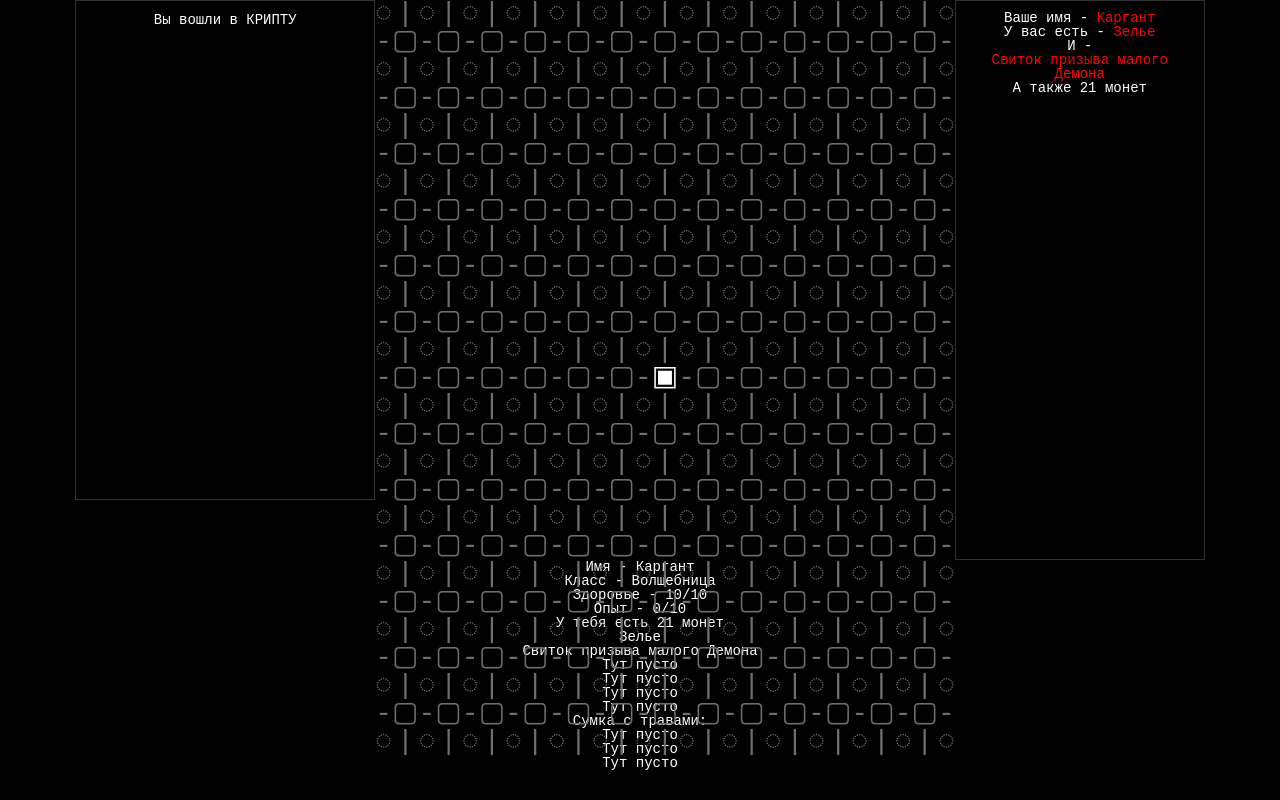
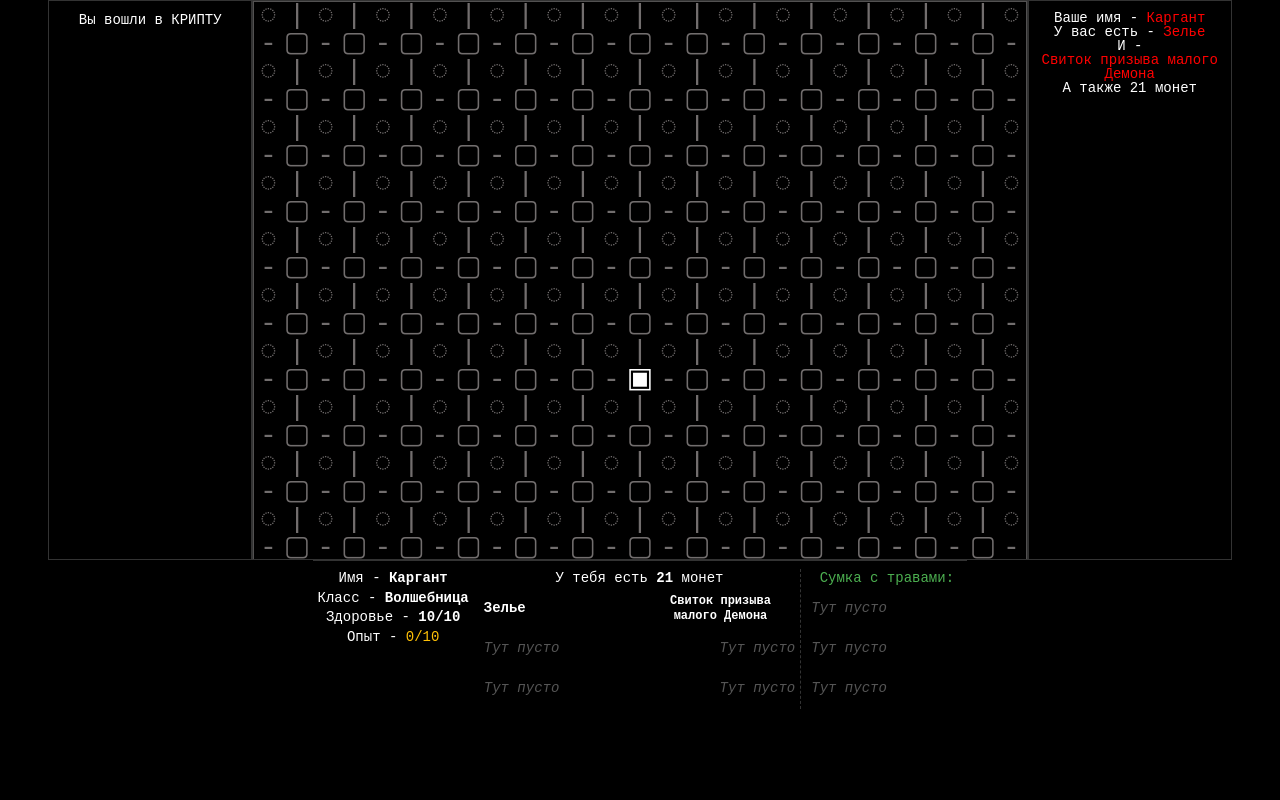
Before and after one commit to igorborisov1999-debug/Kargant-GO-kacatacomb, a plain HTML site: page main copy.html in a window 1280 px wide. Drawn offline with Linux system fonts and the light colour scheme.

Commit message:
Update style.css

```diff
--- a/style.css
+++ b/style.css
@@ -141,10 +141,25 @@ body {
 }
 
 #MainScreen {
-  flex: 1;
-  display: flex;
-  flex-direction: column;
   position: relative;
+  overflow: hidden; /* Скрываем всё, что выходит за границы */
+  width: 100%;
+  height: 70vh;
+  border: 1px solid #333;
+}
+
+.draggable-map {
+  /* position: absolute; */
+  cursor: grab;
+  user-select: none;
+
+}
+.draggable-map::-webkit-scrollbar {
+  display: none;
+}
+.draggable-map {
+  scrollbar-width: none;
+  -ms-overflow-style: none;
 }
 
 .centered-map {
@@ -156,12 +171,14 @@ body {
   overflow: auto;
 }
 
-#GameMenuLeft {
+#GameMenuLeft,#GameMenuRight {
     width: 300px;
-    height: 500px;
+    height: 100%;
     padding: 10px;
-    overflow: hidden;
+    overflow-y: auto;
+    overflow-x: hidden;
     border-right: 1px solid #333;
+    scrollbar-width: thin;
 }
 
 .log-container {
@@ -229,6 +246,9 @@ body {
 #DungeonMap {
     display: flex;
     width: 100%;
+    position: relative;
+    overflow: hidden;
+    border: 1px solid #525151;
 }
 
 .DungeonMap__Column {
@@ -380,3 +400,111 @@ body {
 .hover:hover+.hidden {
     display: flex;
 }
+
+#GameMenuBottom {
+    display: grid;
+    grid-template-columns: 1fr 2fr 1fr;
+    gap: 5px;
+    padding: 8px 0;
+    border-top: 1px solid #333;
+    background: #000000;
+    font-family: 'Courier New', monospace;
+    font-size: 14px;
+    line-height: 1.4;
+    min-height: 110px; /* Фиксированная высота */
+}
+
+.menu-column {
+    padding: 0 5px;
+    display: flex;
+    flex-direction: column;
+}
+
+.menu-divider {
+    border-right: 1px dashed #333;
+}
+
+.inventory-row {
+    display: flex;
+    justify-content: space-between;
+    min-height: 24px; /* Фиксированная высота строки */
+}
+
+.inventory-slot {
+    width: 48%;
+    padding: 2px 0;
+    word-break: break-word; /* Перенос длинных слов */
+    white-space: normal; /* Разрешаем переносы */
+    min-height: 40px; /* Фиксированная высота для 2 строк */
+    display: flex;
+    align-items: center;
+}
+
+.highlight {
+    color: #fff;
+    font-weight: bold;
+}
+
+/* Особые стили для длинных названий */
+.long-name {
+    font-size: 12px;
+    line-height: 1.2;
+}
+
+.herbs-list {
+    cursor: pointer;
+    color: #4CAF50;
+    transition: color 0.2s;
+}
+
+.herbs-list:hover {
+    color: #2E7D32;
+    text-decoration: underline;
+}
+
+.xp-progress {
+    cursor: pointer;
+    color: #FFC107;
+}
+
+.xp-progress:hover {
+    text-decoration: underline;
+}
+
+/* Анимации */
+@keyframes pulse {
+    0% { opacity: 0.6; }
+    50% { opacity: 1; }
+    100% { opacity: 0.6; }
+}
+
+.new-notification {
+    animation: pulse 1.5s infinite;
+    color: #ff9800;
+}
+
+@media (max-width: 768px) {
+    #GameMenuBottom {
+        flex-direction: column;
+        gap: 10px;
+        padding: 10px;
+    }
+
+    .player-stats, .action-buttons {
+        width: 100%;
+        justify-content: center;
+    }
+
+    .stat-item {
+        flex-grow: 1;
+        justify-content: center;
+    }
+}
+
+.empty-slot {
+    color: #555;
+    font-style: italic;
+    min-height: 40px;
+    display: flex;
+    align-items: center;
+}
```
